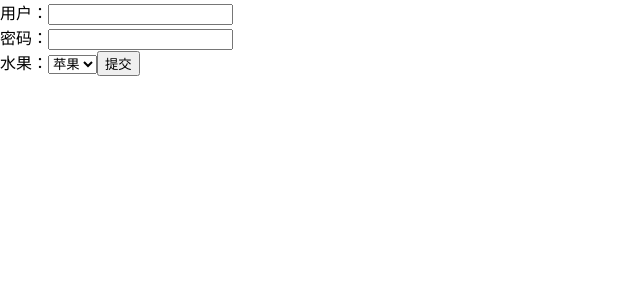
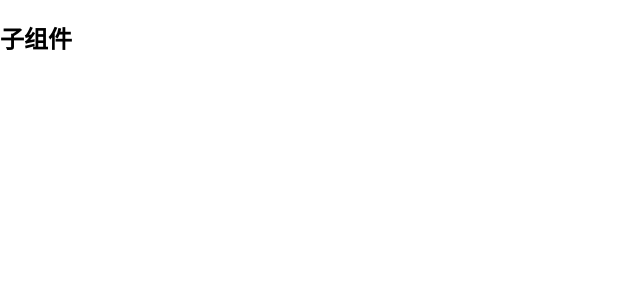
Before and after one commit to Lynn-zuo/learning-with-coding, a React app in the folder React/react-npm/: page / in a window 1280 px wide. Shown: the top 300 px of the page, without its empty margins (0-640 px from the left). Built offline with nearby package versions, Linux system fonts and the light colour scheme.

Commit message:
feat: 高阶组件定义使用

```diff
--- /dev/null
+++ b/React/react-npm/src/10-component-HOC/App.js
@@ -0,0 +1,12 @@
+import React, { PureComponent } from 'react'
+import SubComponent from './SubComponent.js'
+
+export default class App extends PureComponent {
+  render() {
+    return (
+      <div>
+        <SubComponent />
+      </div>
+    )
+  }
+}
--- /dev/null
+++ b/React/react-npm/src/10-component-HOC/SubComponent.js
@@ -0,0 +1,28 @@
+import React, { PureComponent } from 'react'
+
+class SubComponent extends PureComponent {
+  render() {
+    return (
+      <div>
+        <h2>子组件</h2>
+      </div>
+    )
+  }
+}
+
+// 高阶组件定义方式
+function enhanceComponent(Component) {
+    // return class NewComponent extends PureComponent {
+    // return class extends PureComponent { // 省略后，16版本为父组件名PureComponent，18版本为Anonymous
+    class NewComponent extends PureComponent { // 省略后，16版本为父组件名PureComponent，18版本为Anonymous
+        render() {
+            return <Component />
+        }
+    }
+    NewComponent.displayName = 'Wrap' // devtools展示组件名为Wrap
+    return NewComponent
+}
+
+const EnhanceComponent = enhanceComponent(SubComponent)
+
+export default EnhanceComponent
--- a/React/react-npm/src/index.js
+++ b/React/react-npm/src/index.js
@@ -1,5 +1,5 @@
 import ReactDOM from 'react-dom/client'
-import App from './09-component-undercontrol/App.js'
+import App from './10-component-HOC/App.js'
 import './style.css'
 
 const root = ReactDOM.createRoot(document.getElementById('root'))
```
